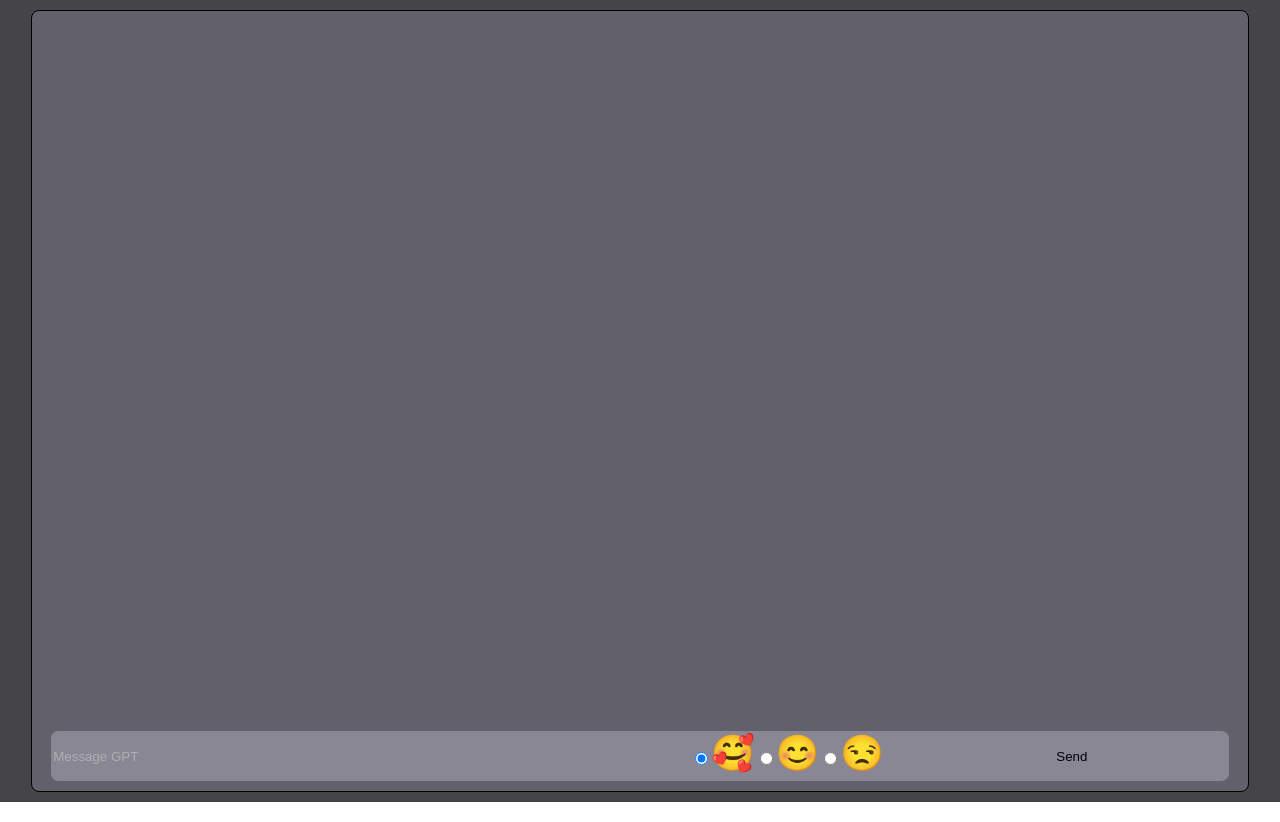
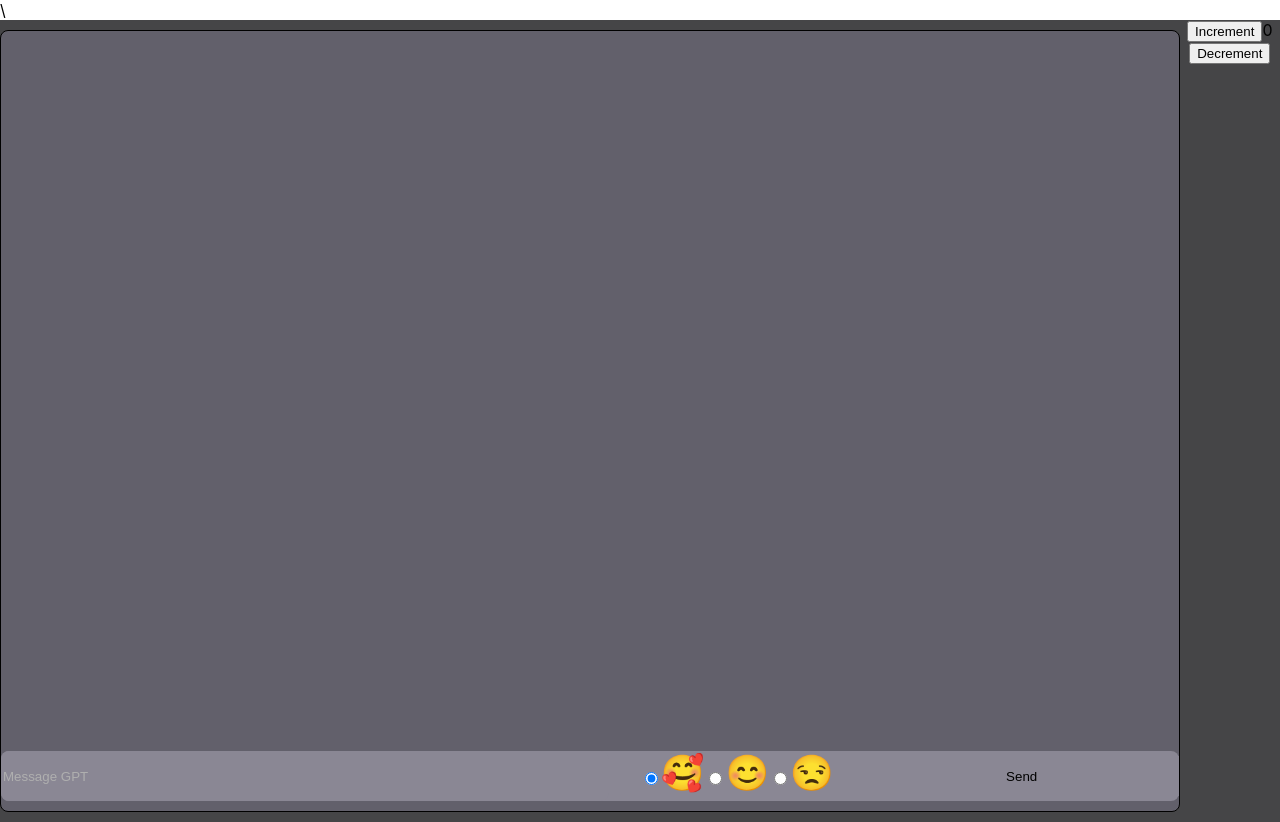
Before and after one commit to ReactOpenAI/ReactOpenAI, a React (Create React App) app: page / in a window 1280 px wide. Built offline with nearby package versions, Linux system fonts and the light colour scheme.

Commit message:
add redux

```diff
--- a/package.json
+++ b/package.json
@@ -3,13 +3,16 @@
   "version": "0.1.0",
   "private": true,
   "dependencies": {
+    "@reduxjs/toolkit": "^2.2.8",
     "@testing-library/jest-dom": "^5.17.0",
     "@testing-library/react": "^13.4.0",
     "@testing-library/user-event": "^13.5.0",
     "axios": "^1.7.2",
     "react": "^18.3.1",
     "react-dom": "^18.3.1",
+    "react-redux": "^9.1.2",
     "react-scripts": "5.0.1",
+    "redux": "^5.0.1",
     "web-vitals": "^2.1.4"
   },
   "scripts": {
--- a/src/App.js
+++ b/src/App.js
@@ -1,13 +1,13 @@
 import './App.css';
 import {useState} from 'react';
-import MessagesContainer from './components/MessagesContainer/MessagesContainer.js';
-import AiModels from './components/AiModels/AiModels.js';
+import MessagesContainer from './components/MessagesContainer/MessagesContainer.js'
+import Counter from './features/counter/counter.js'
 
 function App() {
   return (
     <div className="App">
       <MessagesContainer/>
-
+      <Counter/>
     </div>
   );
 }
--- /dev/null
+++ b/src/app/store.js
@@ -0,0 +1,8 @@
+import { configureStore } from '@reduxjs/toolkit'
+import counterReducer from '../features/counter/counterSlice'
+
+export default configureStore({
+  reducer: {
+    counter: counterReducer
+  }
+})
--- /dev/null
+++ b/src/features/counter/counter.js
@@ -0,0 +1,28 @@
+import React from 'react'
+import { useSelector, useDispatch } from 'react-redux'
+import { decrement, increment } from './counterSlice'
+
+export default function Counter() {
+  const count = useSelector(state => state.counter.value)
+  const dispatch = useDispatch()
+
+  return (
+    <div>
+      <div>
+        <button
+          aria-label="Increment value"
+          onClick={() => dispatch(increment())}
+        >
+          Increment
+        </button>
+        <span>{count}</span>
+        <button
+          aria-label="Decrement value"
+          onClick={() => dispatch(decrement())}
+        >
+          Decrement
+        </button>
+      </div>
+    </div>
+  )
+}
--- /dev/null
+++ b/src/features/counter/counterSlice.js
@@ -0,0 +1,28 @@
+import { createSlice } from '@reduxjs/toolkit'
+
+export const counterSlice = createSlice({
+  name: 'counter',
+  initialState: {
+    value: 0
+  },
+  reducers: {
+    increment: state => {
+      // Redux Toolkit allows us to write "mutating" logic in reducers. It
+      // doesn't actually mutate the state because it uses the Immer library,
+      // which detects changes to a "draft state" and produces a brand new
+      // immutable state based off those changes
+      state.value += 1
+    },
+    decrement: state => {
+      state.value -= 1
+    },
+    incrementByAmount: (state, action) => {
+      state.value += action.payload
+    }
+  }
+})
+
+// Action creators are generated for each case reducer function
+export const { increment, decrement, incrementByAmount } = counterSlice.actions
+
+export default counterSlice.reducer
--- a/src/index.js
+++ b/src/index.js
@@ -2,10 +2,14 @@ import React from 'react';
 import ReactDOM from 'react-dom/client';
 import './index.css';
 import App from './App';
+import store from './app/store'
+import { Provider } from 'react-redux'
 
 const root = ReactDOM.createRoot(document.getElementById('root'));
 root.render(
   <React.StrictMode>
-    <App />
+     <Provider store={store}>\
+        <App />
+     </Provider>
   </React.StrictMode>
 );
```
Also changed, not shown: 1 other file (tests, documents, lock files or other folders).
